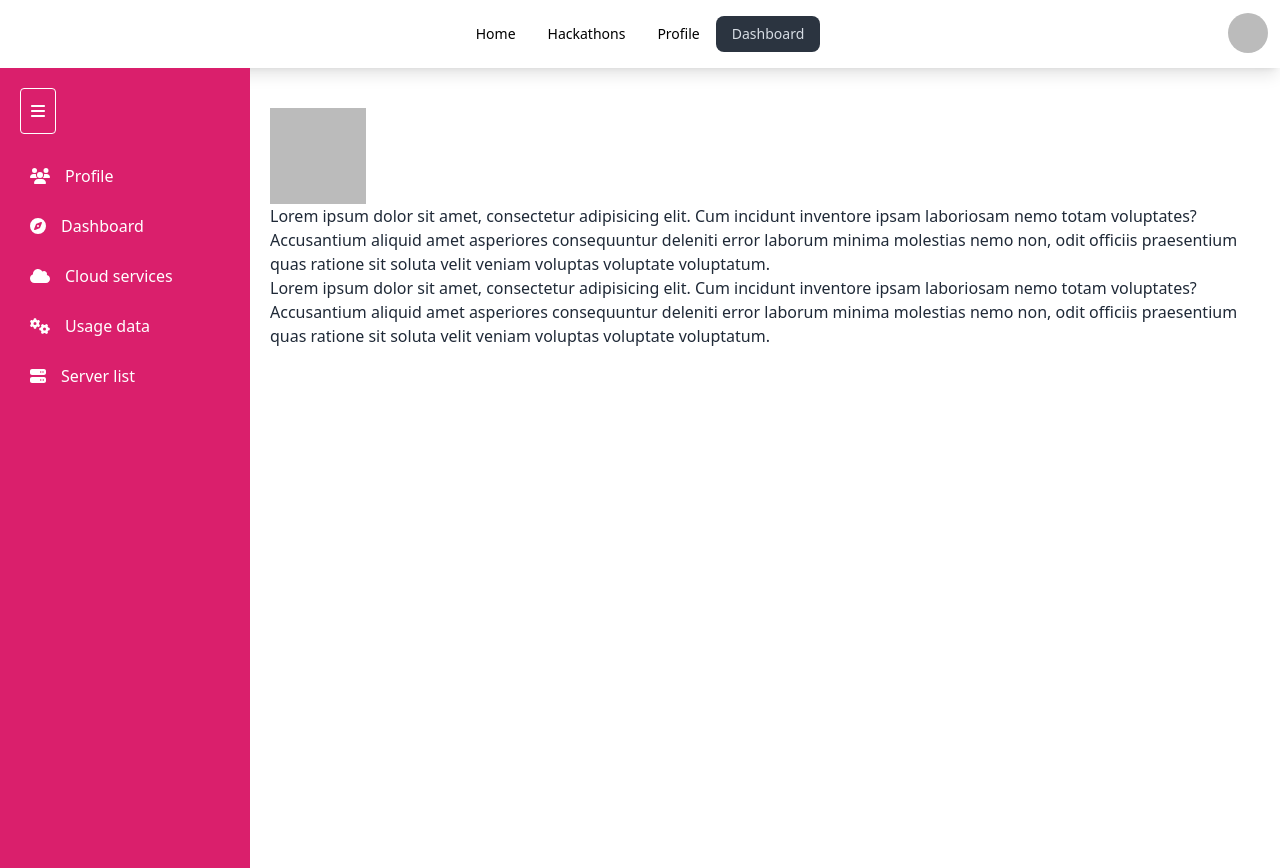
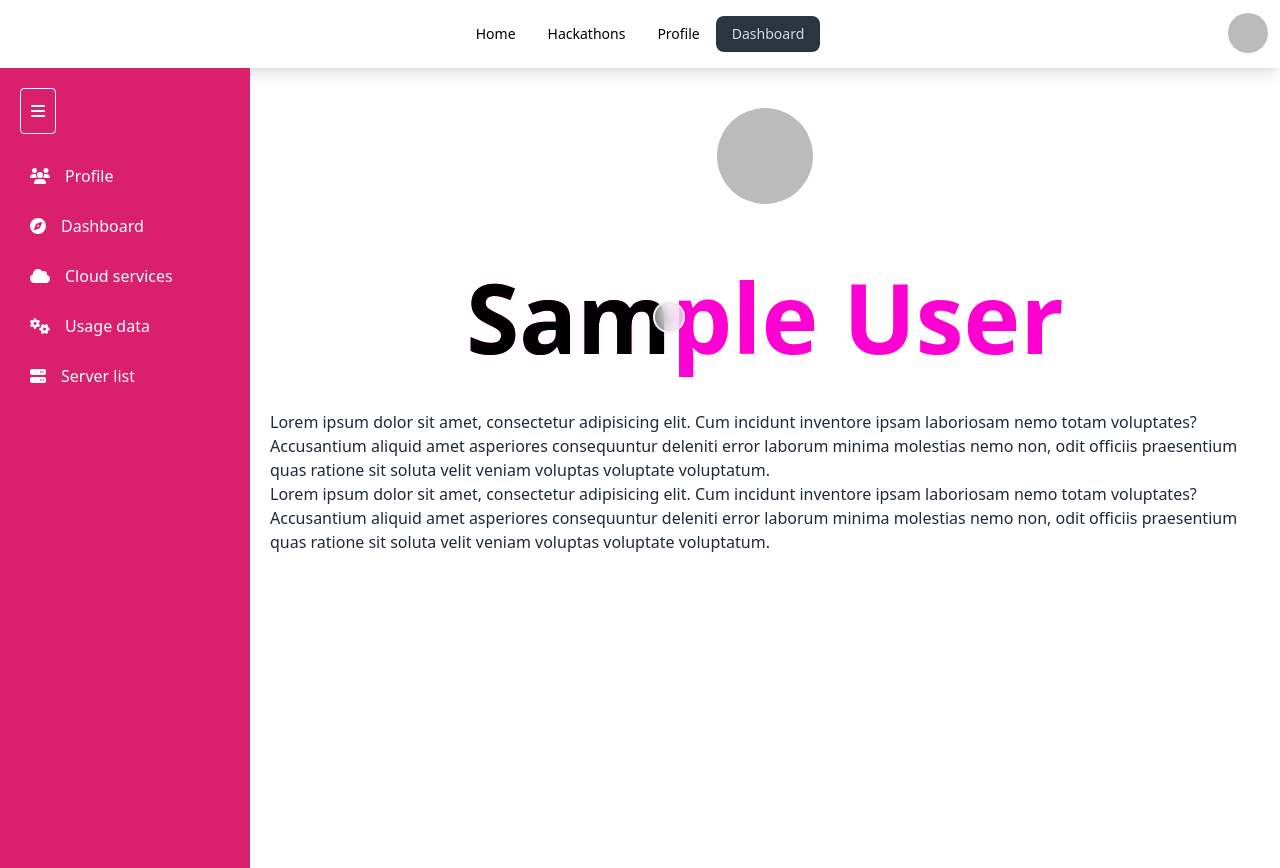
Before and after one commit to Abrar-404/task-management, a React (Vite) app: page /dashboard in a window 1280 px wide. Built offline with nearby package versions, Linux system fonts and the light colour scheme; no server answers; sample sign-in values are in the browser's storage.

Commit message:
added diff in dashboard

```diff
--- a/src/Components/Pages/Dashboard/Dashboard.jsx
+++ b/src/Components/Pages/Dashboard/Dashboard.jsx
@@ -1,7 +1,7 @@
-import Menubar from '../../Menubar/Menubar';
 import Content from '../../Sidebar/Content';
 import '../../Styles/sidebar.css';
 import Sidebar from '../../Sidebar/Sidebar';
+
 
 const Dashboard = () => {
   return (
@@ -10,6 +10,7 @@ const Dashboard = () => {
         <Sidebar></Sidebar>
         <Content></Content>
       </div>
+
     </div>
   );
 };
--- a/src/Components/Sidebar/Content.jsx
+++ b/src/Components/Sidebar/Content.jsx
@@ -6,7 +6,27 @@ const Content = () => {
 
   return (
     <div className={'content'}>
-      <img src={user?.photoURL} alt="" />
+      <div className="mx-auto justify-center flex">
+        <img className="rounded-full" src={user?.photoURL} alt="" />
+      </div>
+      <div>
+        <div className="diff lg:aspect-[16/3] md:aspect-[8/3] aspect-[5/3] mt-5">
+          <div className="diff-item-1">
+            <div className="  text-secondary  lg:text-8xl md:text-6xl text-2xl font-black grid place-content-center">
+              {user?.displayName}
+            </div>
+          </div>
+          <div className="diff-item-2">
+            <div
+              className=" lg:text-8xl md:text-6xl text-2xl text-black
+             font-black grid place-content-center"
+            >
+              <h1>{user?.displayName}</h1>
+            </div>
+          </div>
+          <div className="diff-resizer"></div>
+        </div>
+      </div>
       <p>
         Lorem ipsum dolor sit amet, consectetur adipisicing elit. Cum incidunt
         inventore ipsam laboriosam nemo totam voluptates? Accusantium aliquid
--- a/src/Components/Styles/sidebar.css
+++ b/src/Components/Styles/sidebar.css
@@ -4,10 +4,13 @@
   height: 100vh;
 }
 
+
 .content {
   flex: 1; /* Take up all available space */
   padding: 40px 20px; /* Adjust padding for smaller screens */
 }
+
+
 
 .fade-enter {
   opacity: 0;
@@ -80,6 +83,8 @@ ul {
     padding: 40px 10px;
   }
 
+
+
   .sidebar__listItem {
     margin: 20px 10px;
     display: flex;
@@ -123,6 +128,7 @@ ul {
     padding: 40px 10px;
   }
 
+
   .sidebar__listItem {
     margin: 10px 5px;
   }
--- a/src/main.jsx
+++ b/src/main.jsx
@@ -10,6 +10,7 @@ import Register from './Components/Pages/Register/Register';
 import Hackathons from './Components/Pages/Hackathons/Hackathons';
 import PrivateRoute from './Components/PrivateRoute/PrivateRoute';
 import Dashboard from './Components/Pages/Dashboard/Dashboard';
+
 
 const router = createBrowserRouter([
   {
@@ -44,6 +45,7 @@ const router = createBrowserRouter([
           </PrivateRoute>
         ),
       },
+
     ],
   },
 ]);
```
